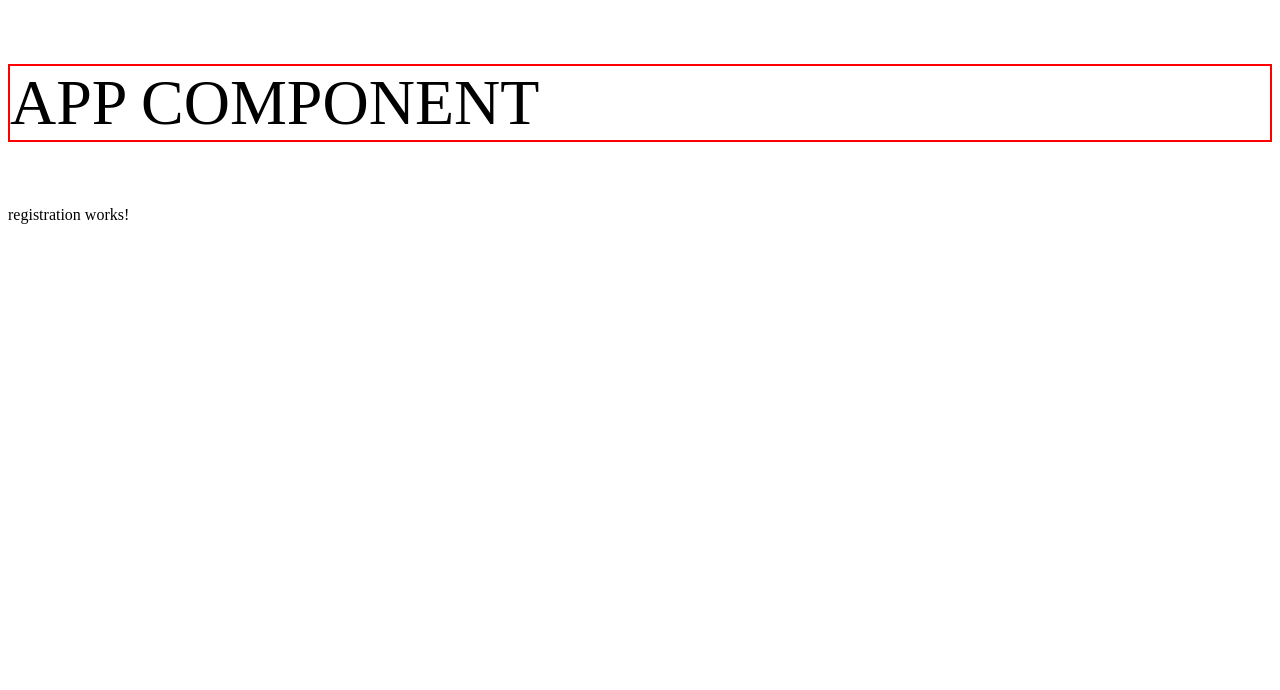
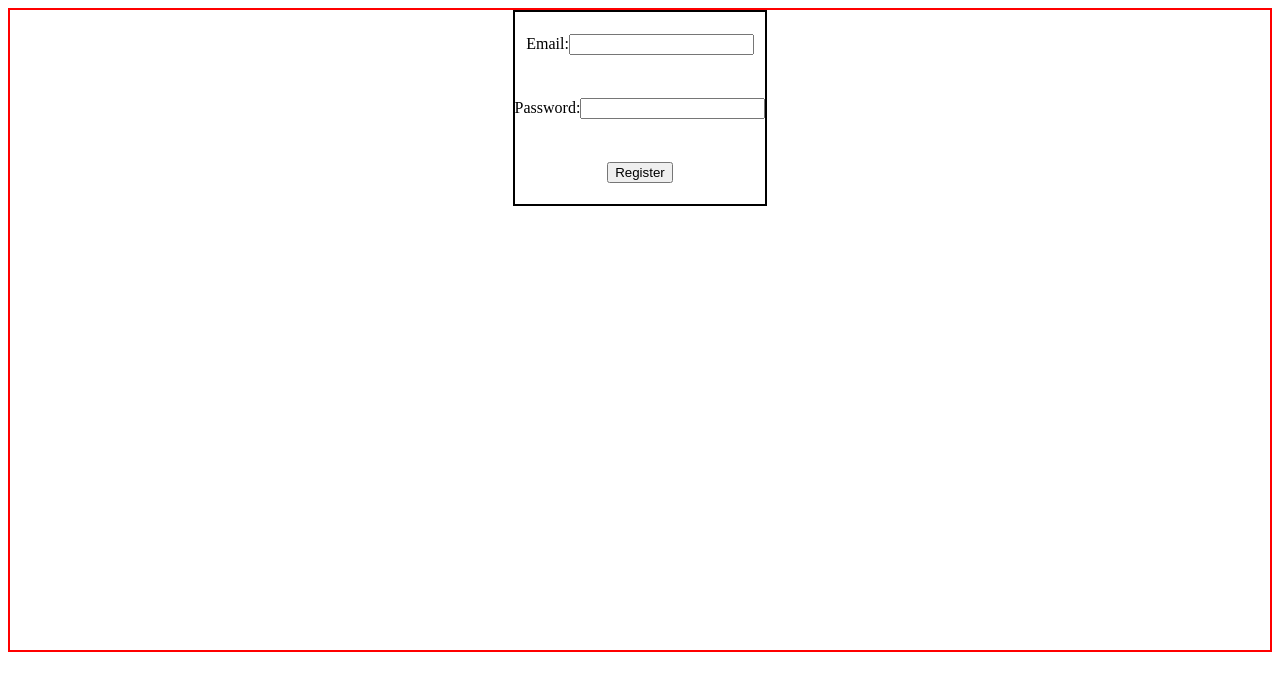
Before and after one commit to Halleywood/PourDecisionsFrontEnd, an Angular app: page /register in a window 1280 px wide. Shown: the top 690 px of the page. Built offline with nearby package versions, Linux system fonts and the light colour scheme.

Commit message:
added registration form

```diff
--- a/src/app/app.component.html
+++ b/src/app/app.component.html
@@ -1,2 +1 @@
-<p>APP COMPONENT</p>
 <router-outlet></router-outlet>
--- a/src/app/security/login/login.component.html
+++ b/src/app/security/login/login.component.html
@@ -1 +1 @@
-<p>login works!</p>
+<p>Login works!</p>
--- a/src/app/security/registration/registration.component.css
+++ b/src/app/security/registration/registration.component.css
@@ -0,0 +1,17 @@
+.registration-container{
+    display:flex;
+    flex-direction: column;
+    border:2px solid red;
+    height:80vh;
+    align-items: center;
+}
+form{
+    height:30%;
+    display:flex;
+    flex-direction: column;
+    align-items: center;
+    justify-content: space-around;
+    border:2px solid black;
+
+
+}
--- a/src/app/security/registration/registration.component.html
+++ b/src/app/security/registration/registration.component.html
@@ -1 +1,15 @@
-<p>registration works!</p>
+<div class="registration-container">
+<form>
+    <div>
+      <label for="email">Email:</label>
+      <input type="text" id="email" name="email">
+    </div>
+    <div>
+      <label for="password">Password:</label>
+      <input type="password" id="password" name="password">
+    </div>
+    <div>
+      <button type="submit">Register</button>
+    </div>
+  </form>
+</div>
```
